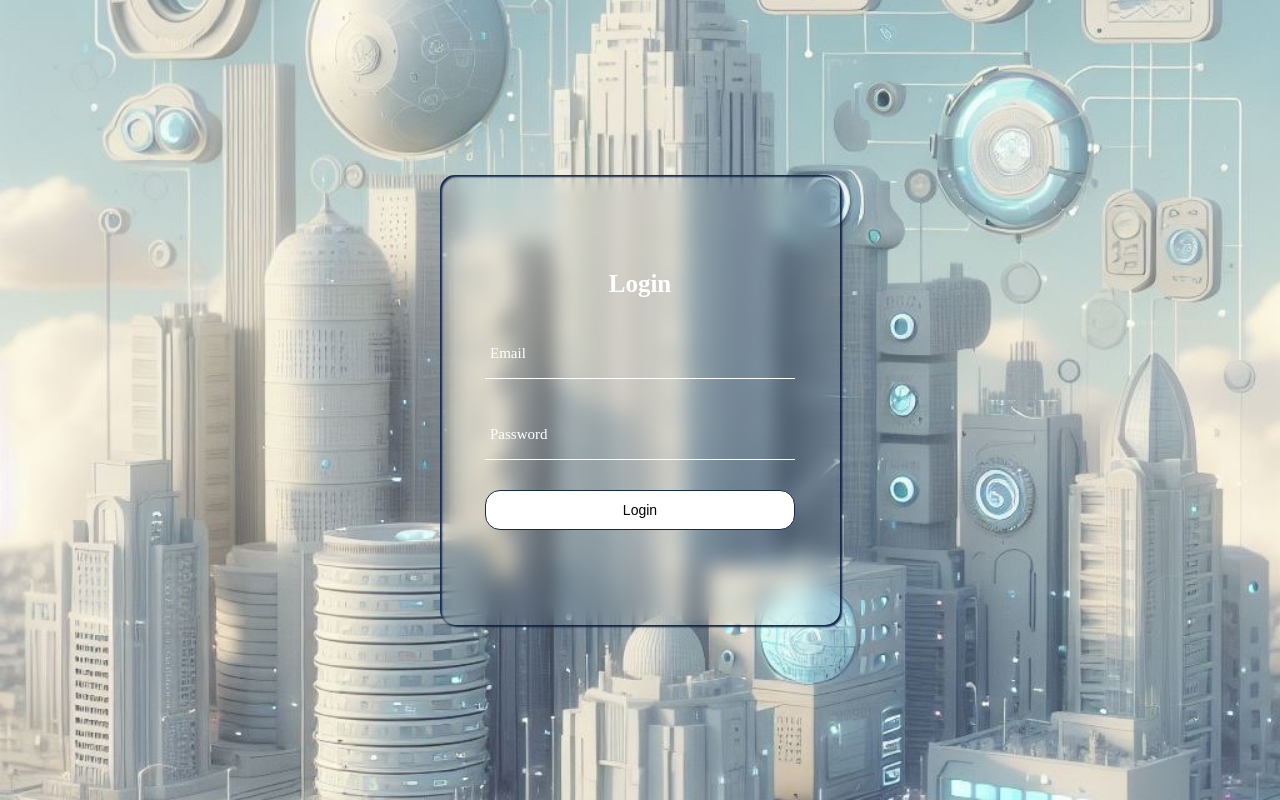
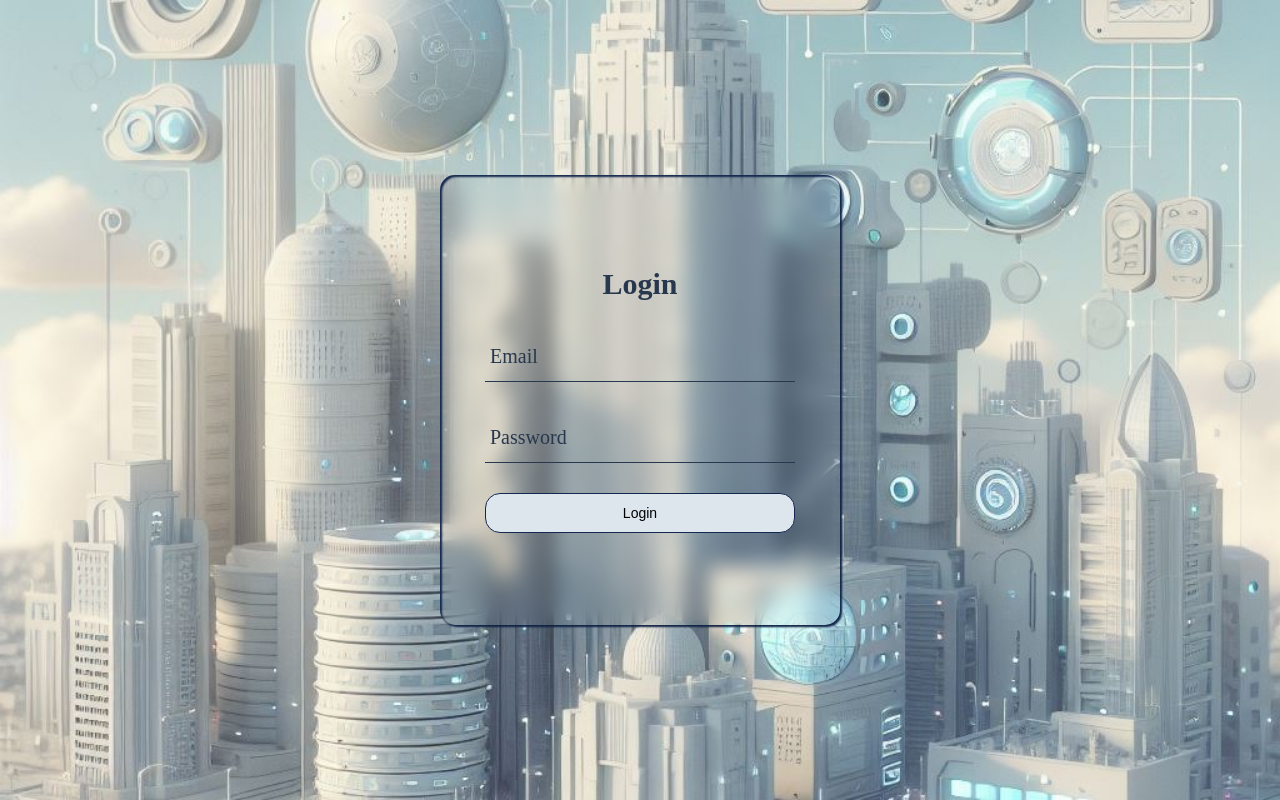
Before and after one commit to GauravKumbhar0491/Placement_Hub, a Flask app: page /coordinator in a window 1280 px wide. Run offline with Flask 3, Linux system fonts and the light colour scheme.

Commit message:
Update coordinator.css

```diff
--- a/Placement/static/coordinator.css
+++ b/Placement/static/coordinator.css
@@ -13,7 +13,7 @@
 
 
 .container{
-  background-image: url(/static/loginpage.jpg);
+  background-image: url(loginpage.jpg);
   background-size: cover;
   background-position: center;
   background-attachment: fixed;
@@ -57,6 +57,7 @@ button:hover{
 
 .login-box {
     background-image:url(loginpage.jpg) ;
+    background-size: cover;
     position: relative;
     width: 400px;
     height: 450px;
@@ -74,23 +75,23 @@ button:hover{
     backdrop-filter: blur(10px);
   }
   h2 {
-    font-size:2.5em;
-    color:#ffffff;
+    font-size:3em;
+    color:#27374D;
     text-align:center;
   }
   .input-box {
     position:relative;
     width:310px;
     margin:30px 0;
-    border-bottom:1px solid rgb(255, 255, 255);
+    border-bottom:1px solid #27374D;
   }
   .input-box label {
     position:absolute;
     top:50%;
     left:5px;
     transform:translateY(-50%);
-    font-size:1.5em;
-    color:#ffffff;
+    font-size:2em;
+    color:#27374D;
     pointer-events:none;
     transition:.5s;
   }
@@ -105,16 +106,15 @@ button:hover{
     border:none;
     outline:none;
     font-size:1.5em;
-    color:#ffffff;
+    color:#27374D;
     padding:0 35px 0 5px;
   }
 
   button {
     width:100%;
     height:40px;
-    background-color:rgb(255, 255, 255);
-    border:1px dashed rgb(255, 255, 255);
-    border-radius:40px;
+    background-color:#DDE6ED;
+    border:none;
     cursor:pointer;
     font-size:1.5em;
     color:#000000;
```
